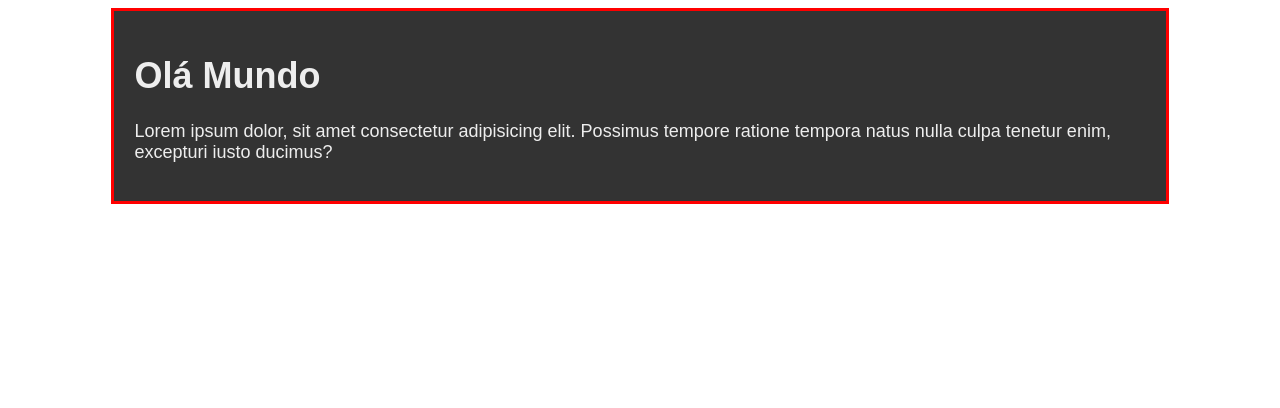
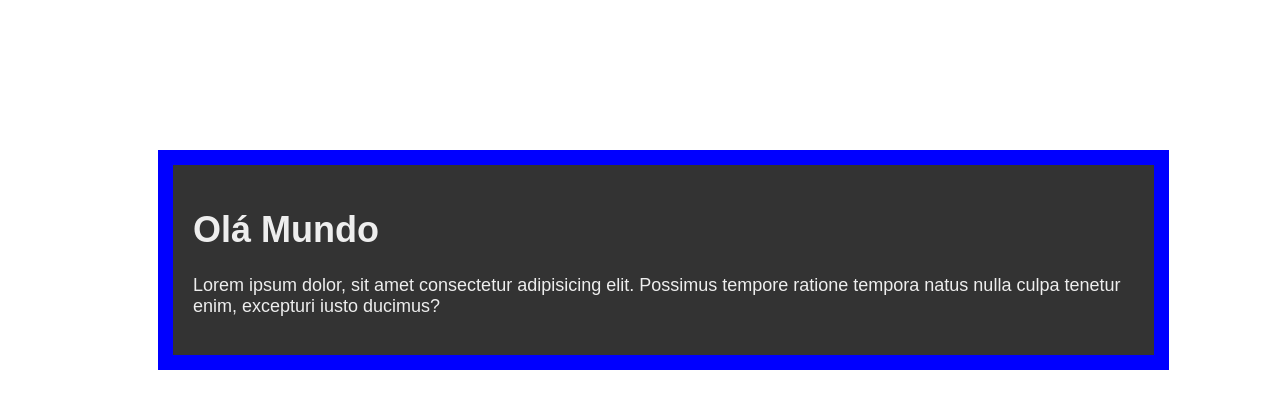
Before and after one commit to andrepimenta13/cursoCSS, a plain HTML site: page index.html in a window 1280 px wide. Drawn offline with Linux system fonts and the light colour scheme.

Commit message:
update 05_01_21

```diff
--- a/styles.css
+++ b/styles.css
@@ -7,7 +7,12 @@ body {
     background-color: #333;
     color: #eee;
     width: 80%;
-    margin: auto;
+    box-sizing: border-box;
+    /*margin: auto;*/
     padding: 20px;
-    border: 3px solid red;
+    border: 15px solid rgb(0, 0, 255);
+    margin: 150px;
+
 }
+
+/* 32:05 */
```
